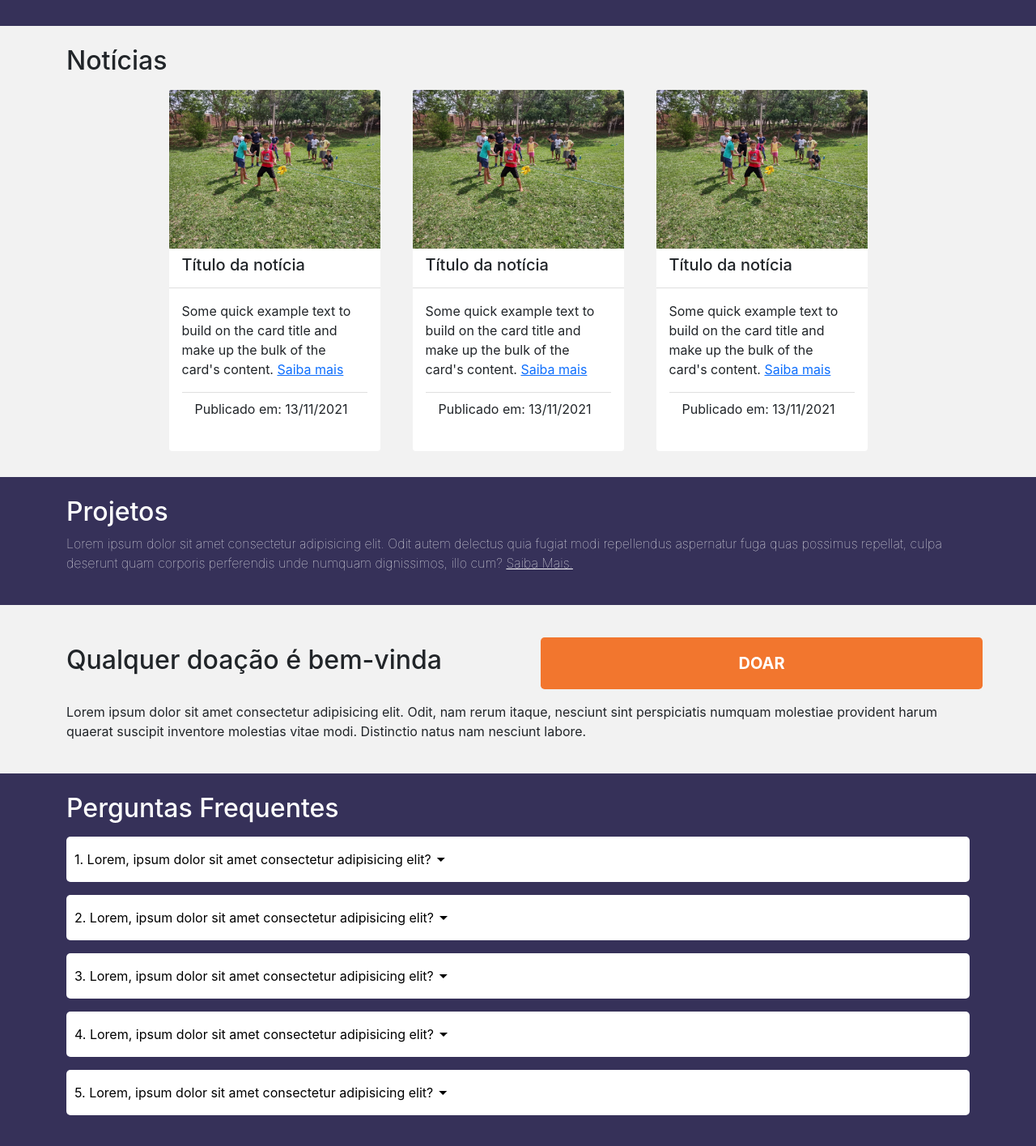
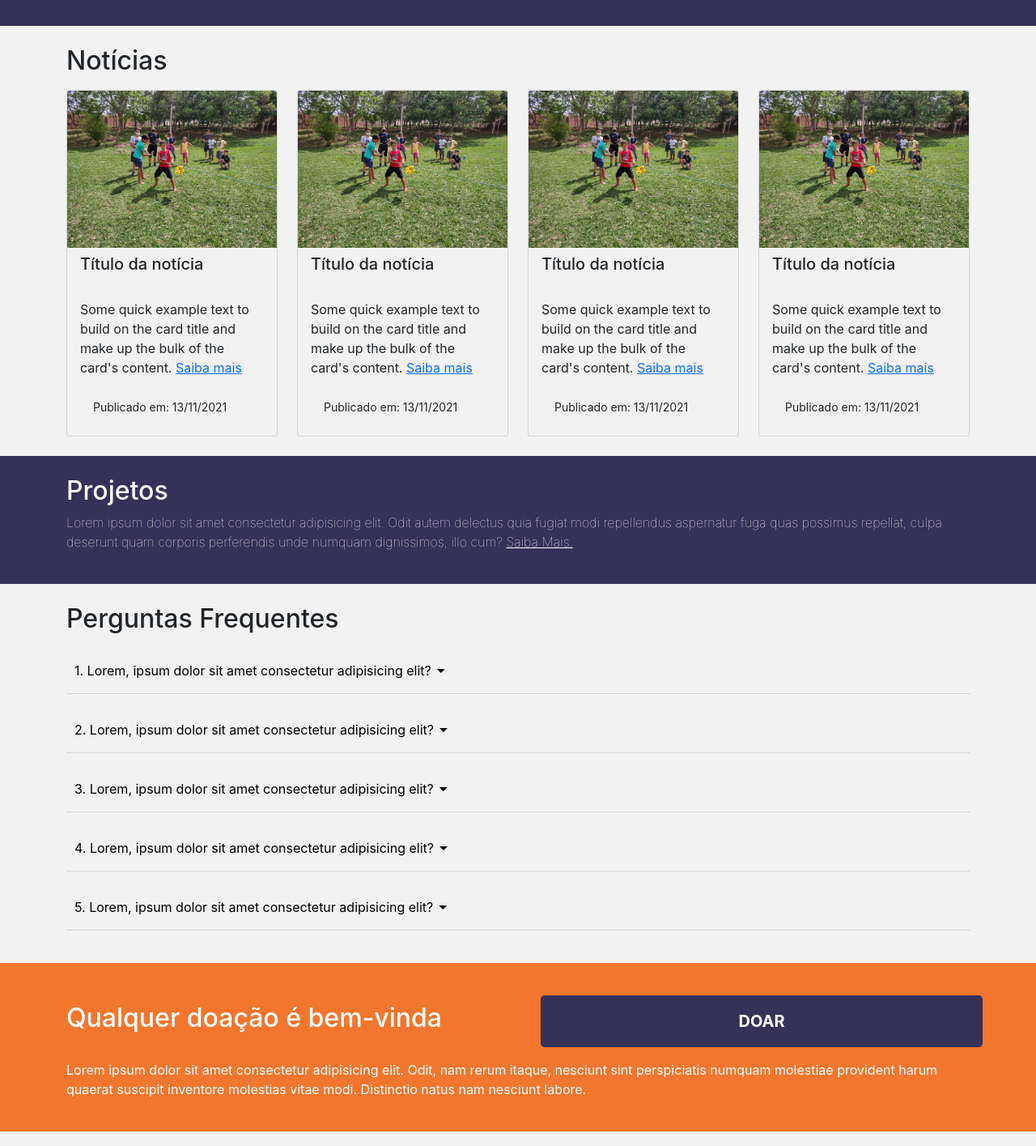
Before and after one commit to viniciusmarinelli/ong-els-koop, a plain HTML site: page index.html in a window 1280 px wide. Shown: the part 996-2411 px from the top of the page at 81% size. Drawn offline with nearby package versions, Linux system fonts and the light colour scheme.

Commit message:
atualização-página-inicial

```diff
--- a/css/style.css
+++ b/css/style.css
@@ -12,6 +12,19 @@
 
 .bg-AzulRoxo{
     background-color: #363159;
+}
+
+.bg-laranjaClaro{
+    background-color: #ffe6d7;
+}
+
+.bg-AzulRoxoHover{
+    background-color: #363159;
+}
+
+.bg-AzulRoxoHover:hover{
+    background-color: #372c85;
+
 }
 
 .bg-branco{
@@ -32,6 +45,7 @@
 
 .bg-pretoTransparente{
     background-color: #3333338c;
+    width: 100%;
 }
 
 .letrasFinas{
@@ -47,9 +61,8 @@
 }
 
 .bgPergunta{
-    background-color: white;
-    border-radius: 5px;
     padding: 10px;
+    border-bottom: 1px solid rgba(0,0,0,.125);
 }
 
 .semSublinhado{
@@ -64,24 +77,26 @@
 }
 
 .textBanner{
-    display: flex;
-    position: relative;
-    flex-direction: column;
-    justify-content: end;
-    margin-bottom: 0px;
-    width: 100%;
+    bottom: 20px;
+    position: absolute;
+    right: 10vh;
+    left: 10vh
 }
 
-.noticias .card{
-    border: none !important;
+.noticias .card:hover{
+    transform: scale(1, 1);
+    /* background:white; */
+    box-shadow: 2px 2px 10px rgba(0,0,0,.5);
 }
 
 .card-header{
-    background-color: white !important;
+    background-color: #F2F2F2 !important;
+    border-bottom: none;
 }
 
 .card-footer{
-    background-color: white !important;
+    background-color: #F2F2F2 !important;
+    border-top: none;
 }
 
 .imgSobre{
--- a/index.html
+++ b/index.html
@@ -9,10 +9,12 @@
     <link href="https://cdn.jsdelivr.net/npm/bootstrap@5.1.3/dist/css/bootstrap.min.css" rel="stylesheet" integrity="sha384-1BmE4kWBq78iYhFldvKuhfTAU6auU8tT94WrHftjDbrCEXSU1oBoqyl2QvZ6jIW3" crossorigin="anonymous">
     <link rel="stylesheet" href="css/style.css">
     <link rel="stylesheet" href="MaterialDesign/css/materialdesignicons.css">
+     <link rel="stylesheet" href="https://cdnjs.cloudflare.com/ajax/libs/animate.css/4.1.1/animate.min.css"
+  />
 </head>
 <body>
     <header>
-        <nav class="navbar navbar-expand-lg navbar-dark bg-RosaVermelho">
+        <nav class="navbar navbar-expand-lg navbar-dark bg-RosaVermelho animate__animated animate__fadeInTopLeft">
             <div class="container">
                 <a class="navbar-brand" href="#"><img src="img/logo.png" alt="" width="70" height="73" class="d-inline-block align-text-top"></a>
                 <button class="navbar-toggler" type="button" data-bs-toggle="collapse" data-bs-target="#navbarNav" aria-controls="navbarNav" aria-expanded="false" aria-label="Toggle navigation">
@@ -43,11 +45,12 @@
 
     <main>
 
-        <section class="banner">
+        <section class="banner animate__animated animate__fadeInTopLeft">
             <div class="container-fluid">
                 <div class="row">
                     <div class="col-12 m-0 p-0 imgBanner">
-                        <h1 class="bg-pretoTransparente textBanner p-4 text-center text-white">Comunidade Educacional para o Trabalho - Els Koop</h1>
+                        <div class="bg-pretoTransparente"></div>
+                        <h1 class="textBanner p-4 text-center text-white">Comunidade Educacional para o Trabalho - Els Koop</h1>
                     </div>
                 </div>
             </div>
@@ -73,8 +76,9 @@
                     </div>
                 </div>
                 <div class="row justify-content-center">
-                    <div class="col-12 col-md-3 m-2">
-                        <div class="card col-12">
+                    <div class="col-12 col-sm-6 col-md-4 col-lg-3 mt-2">
+                        <a href="noticia01.html" class="text-dark text-decoration-none">
+                            <div class="card bg-branco">
                                 <img src="img/foto-criancas-brincando-capa.jpg" class="card-img-top" alt="...">
                                 <div class="card-header">
                                     <h5 class="card-title">Título da notícia</h5>
@@ -82,13 +86,15 @@
                                 <div class="card-body">
                                     <p class="card-text">Some quick example text to build on the card title and make up the bulk of the card's content. <a href="noticia01.html">Saiba mais</a></p>
                                     <footer class="card-footer">
-                                    <p>Publicado em: 13/11/2021</p>
+                                        <small>Publicado em: 13/11/2021</small>
                                     </footer>
                                 </div>
                             </div>
+                        </a>
                     </div>
-                    <div class="col-12 col-md-3 m-2">
-                        <div class="card">
+                    <div class="col-12 col-sm-6 col-md-4 col-lg-3 mt-2">
+                        <a href="noticia01.html" class="text-dark text-decoration-none">
+                            <div class="card bg-branco">
                                 <img src="img/foto-criancas-brincando-capa.jpg" class="card-img-top" alt="...">
                                 <div class="card-header">
                                     <h5 class="card-title">Título da notícia</h5>
@@ -96,13 +102,15 @@
                                 <div class="card-body">
                                     <p class="card-text">Some quick example text to build on the card title and make up the bulk of the card's content. <a href="noticia01.html">Saiba mais</a></p>
                                     <footer class="card-footer">
-                                    <p>Publicado em: 13/11/2021</p>
+                                        <small>Publicado em: 13/11/2021</small>
                                     </footer>
                                 </div>
                             </div>
+                        </a>
                     </div>
-                    <div class="col-12 col-md-3 m-2">
-                        <div class="card">
+                    <div class="col-12 col-sm-6 col-md-4 col-lg-3 mt-2">
+                        <a href="noticia01.html" class="text-dark text-decoration-none">
+                            <div class="card bg-branco">
                                 <img src="img/foto-criancas-brincando-capa.jpg" class="card-img-top" alt="...">
                                 <div class="card-header">
                                     <h5 class="card-title">Título da notícia</h5>
@@ -110,10 +118,27 @@
                                 <div class="card-body">
                                     <p class="card-text">Some quick example text to build on the card title and make up the bulk of the card's content. <a href="noticia01.html">Saiba mais</a></p>
                                     <footer class="card-footer">
-                                    <p>Publicado em: 13/11/2021</p>
+                                        <small>Publicado em: 13/11/2021</small>
                                     </footer>
                                 </div>
                             </div>
+                        </a>
+                    </div>
+                    <div class="col-12 col-sm-6 col-md-4 col-lg-3 mt-2 	d-md-none d-lg-block">
+                        <a href="noticia01.html" class="text-dark text-decoration-none cardNoticias">
+                            <div class="card bg-branco">
+                                <img src="img/foto-criancas-brincando-capa.jpg" class="card-img-top" alt="...">
+                                <div class="card-header">
+                                    <h5 class="card-title">Título da notícia</h5>
+                                </div>
+                                <div class="card-body">
+                                    <p class="card-text">Some quick example text to build on the card title and make up the bulk of the card's content. <a href="noticia01.html">Saiba mais</a></p>
+                                    <footer class="card-footer">
+                                        <small>Publicado em: 13/11/2021</small>
+                                    </footer>
+                                </div>
+                            </div>
+                        </a>
                     </div>
                 </div>
             </div>
@@ -130,23 +155,7 @@
             </div>
         </section>
 
-        <section class="doacao p-4 bg-branco">
-            <div class="container">
-                <div class="row align-items-center">
-                    <div class="col-md-6 col-12">
-                        <h2>Qualquer doação é bem-vinda</h2>
-                    </div>
-                    <div class="col-md-6 col-12 text-center">
-                            <a  href="doacao.html" class="btn btn-lg bg-Laranja text-white fw-bold p-3 m-3" style="width: 100%; text-transform: uppercase;">doar</a>
-                    </div>
-                    <div class="col-12">
-                        <p>Lorem ipsum dolor sit amet consectetur adipisicing elit. Odit, nam rerum itaque, nesciunt sint perspiciatis numquam molestiae provident harum quaerat suscipit inventore molestias vitae modi. Distinctio natus nam nesciunt labore.</p>
-                    </div>
-                </div>
-            </div>
-        </section>
-
-        <section class="perguntasFrequentes bg-AzulRoxo text-white p-4">
+        <section class="perguntasFrequentes bg-branco text-dark p-4">
             <div class="container">
                 <div class="row">
                     <div class="col-12">
@@ -162,7 +171,7 @@
                                     </div>
                                 </p>
                                 <div class="collapse" id="perguntaUm">
-                                    <div class="card card-body text-white border-2 border-white bg-AzulRoxo">
+                                    <div class="card card-body text-dark border-1 bg-laranjaClaro">
                                         Some placeholder content for the collapse component. This panel is hidden by default but revealed when the user activates the relevant trigger. Lorem ipsum dolor sit amet, consectetur adipisicing elit. Deleniti et illum hic quaerat. Quis quibusdam eaque adipisci totam ad expedita nam sapiente eveniet. Eum et non natus? Porro, odit laudantium.
                                     </div>
                                 </div>
@@ -177,7 +186,7 @@
                                     </div>
                                 </p>
                                 <div class="collapse" id="perguntaDois">
-                                    <div class="card card-body text-white border-2 border-white bg-AzulRoxo">
+                                    <div class="card card-body text-dark border-1 bg-laranjaClaro">
                                         Some placeholder content for the collapse component. This panel is hidden by default but revealed when the user activates the relevant trigger. Lorem ipsum dolor sit amet, consectetur adipisicing elit. Deleniti et illum hic quaerat. Quis quibusdam eaque adipisci totam ad expedita nam sapiente eveniet. Eum et non natus? Porro, odit laudantium.
                                     </div>
                                 </div>
@@ -192,7 +201,7 @@
                                     </div>
                                 </p>
                                 <div class="collapse" id="perguntaTres">
-                                    <div class="card card-body text-white border-2 border-white bg-AzulRoxo">
+                                    <div class="card card-body text-dark border-1 bg-laranjaClaro">
                                         Some placeholder content for the collapse component. This panel is hidden by default but revealed when the user activates the relevant trigger. Lorem ipsum dolor sit amet, consectetur adipisicing elit. Deleniti et illum hic quaerat. Quis quibusdam eaque adipisci totam ad expedita nam sapiente eveniet. Eum et non natus? Porro, odit laudantium.
                                     </div>
                                 </div>
@@ -207,7 +216,7 @@
                                     </div>
                                 </p>
                                 <div class="collapse" id="perguntaQuatro">
-                                    <div class="card card-body text-white border-2 border-white bg-AzulRoxo">
+                                    <div class="card card-body text-dark border-1 bg-laranjaClaro">
                                         Some placeholder content for the collapse component. This panel is hidden by default but revealed when the user activates the relevant trigger. Lorem ipsum dolor sit amet, consectetur adipisicing elit. Deleniti et illum hic quaerat. Quis quibusdam eaque adipisci totam ad expedita nam sapiente eveniet. Eum et non natus? Porro, odit laudantium.
                                     </div>
                                 </div>
@@ -222,7 +231,7 @@
                                     </div>
                                 </p>
                                 <div class="collapse" id="perguntaCinco">
-                                    <div class="card card-body text-white border-2 border-white bg-AzulRoxo">
+                                    <div class="card card-body text-dark border-1 bg-laranjaClaro">
                                         Some placeholder content for the collapse component. This panel is hidden by default but revealed when the user activates the relevant trigger. Lorem ipsum dolor sit amet, consectetur adipisicing elit. Deleniti et illum hic quaerat. Quis quibusdam eaque adipisci totam ad expedita nam sapiente eveniet. Eum et non natus? Porro, odit laudantium.
                                     </div>
                                 </div>
@@ -232,6 +241,24 @@
                 </div>
             </div>
         </section>
+
+        <section class="doacao p-4 bg-laranja">
+            <div class="container">
+                <div class="row align-items-center">
+                    <div class="col-md-6 col-12 text-white">
+                        <h2>Qualquer doação é bem-vinda</h2>
+                    </div>
+                    <div class="col-md-6 col-12 text-center">
+                            <a href="doacao.html" class="btn btn-lg bg-AzulRoxoHover text-white fw-bold p-3 m-3" style="width: 100%;">DOAR</a>
+                    </div>
+                    <div class="col-12 text-white">
+                        <p>Lorem ipsum dolor sit amet consectetur adipisicing elit. Odit, nam rerum itaque, nesciunt sint perspiciatis numquam molestiae provident harum quaerat suscipit inventore molestias vitae modi. Distinctio natus nam nesciunt labore.</p>
+                    </div>
+                </div>
+            </div>
+        </section>
+
+
     </main>
 
     <footer>
```
Lines whose indentation alone changed are shown as unchanged.
